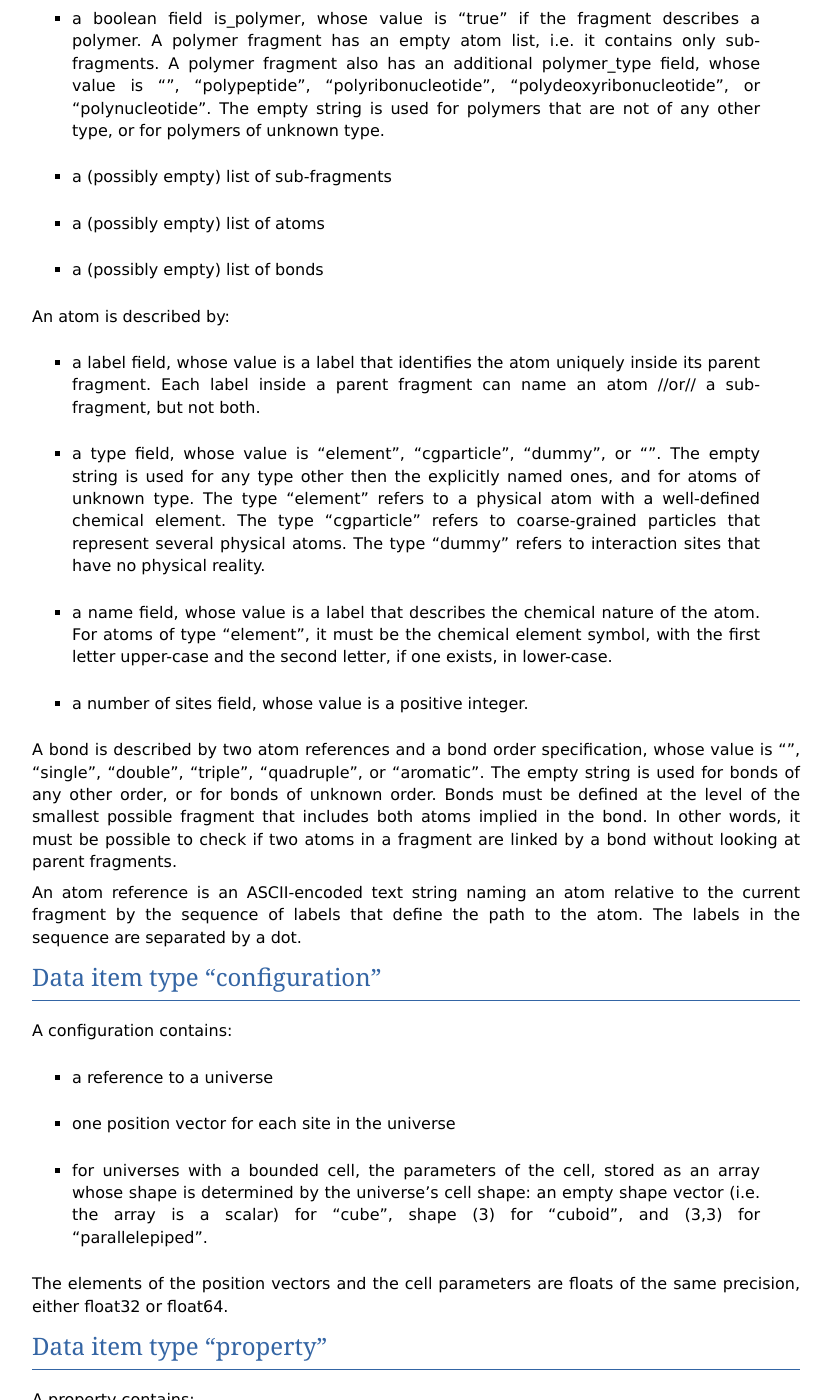
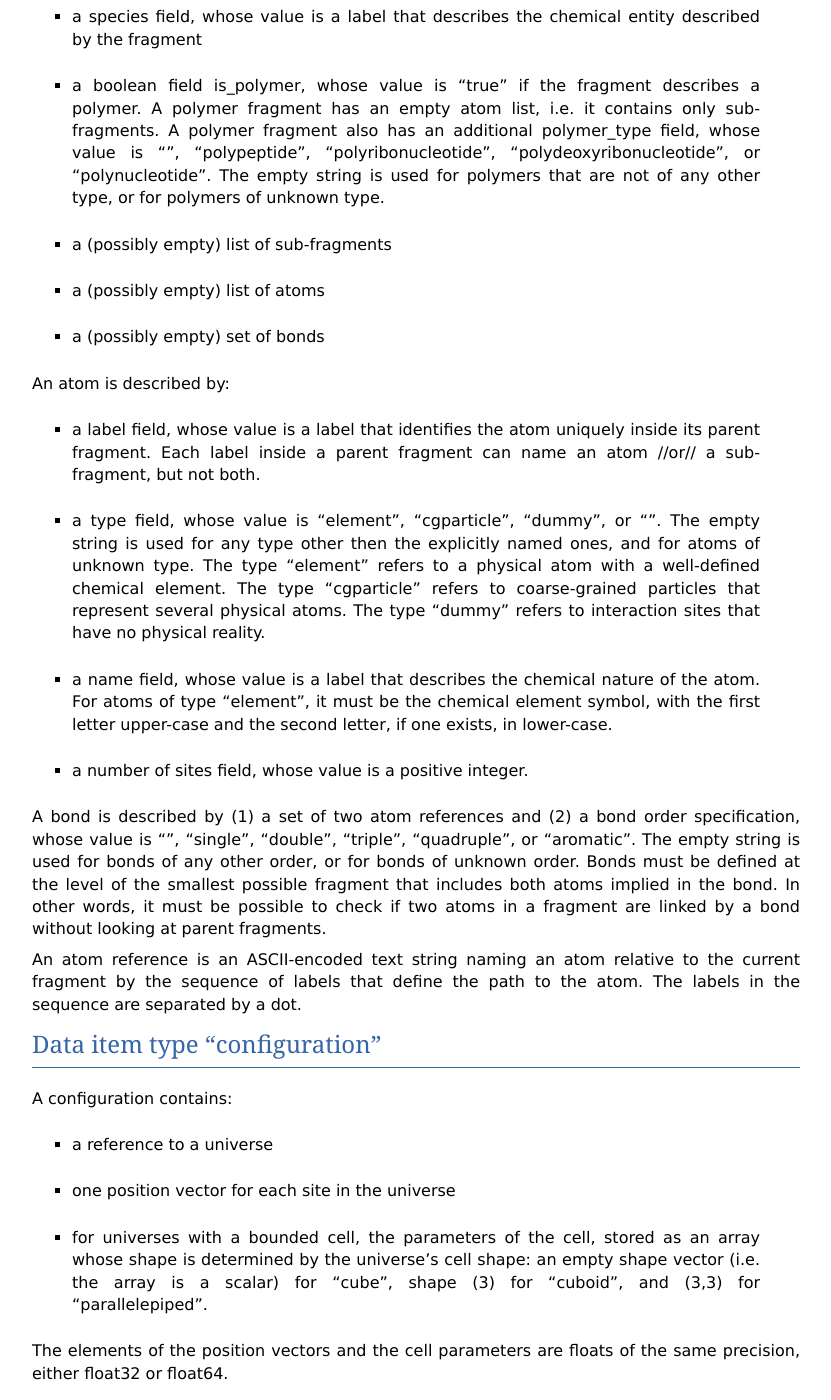
Before and after one commit to mosaic-data-model/mosaic-specification, a Sphinx documentation site: the page built from doc/source/data_model.rst, in a window 1280 px wide and 1400 px high, scrolled down 2178 px. Shown: the whole window, without its empty margins (48-879 px from the left). Built offline with Sphinx 7.4.7, drawn with Linux system fonts in a browser that asks for light colours; some of the changed text lies outside the part shown.

Commit message:
Use sets rather than lists for collections of undefined order

```diff
--- a/doc/source/conf.py
+++ b/doc/source/conf.py
@@ -55,7 +55,7 @@
 # The short X.Y version.
 version = '0.9'
 # The full version, including alpha/beta/rc tags.
-release = '0.9.1'
+release = '0.9.2'
 
 # The language for content autogenerated by Sphinx. Refer to documentation
 # for a list of supported languages.
--- a/doc/source/data_model.rst
+++ b/doc/source/data_model.rst
@@ -51,6 +51,10 @@
       An ordered collection of items. Corresponding data structures in
       programming languages are typically called list, vector, or
       array.
+
+   set
+      An unordered collection of items, in which each item can occur
+      at most once.
 
    array
       An n-dimensional ordered collection whose elements are of
@@ -106,7 +110,7 @@
 
   .. _mosaic-universe-symmetry:
 
-  - a (possibly empty) list of symmetry transformation. Each symmetry
+  - a (possibly empty) set of symmetry transformation. Each symmetry
     transformation is defined by a rotation matrix and a translation
     vector. The full system consists of the explicitly represented
     atoms and molecules plus their images obtained by applying all the
@@ -162,7 +166,7 @@
 
   .. _mosaic-fragment-bonds:
 
-  - a (possibly empty) list of bonds
+  - a (possibly empty) set of bonds
 
 
 .. _mosaic-atom:
@@ -200,8 +204,8 @@
 
 .. _mosaic-bonds:
 
-A bond is described by two atom references and a bond order
-specification, whose value is "", "single", "double", "triple",
+A bond is described by (1) a set of two atom references and (2) a bond
+order specification, whose value is "", "single", "double", "triple",
 "quadruple", or "aromatic".  The empty string is used for bonds of any
 other order, or for bonds of unknown order. Bonds must be defined at
 the level of the smallest possible fragment that includes both atoms
```
